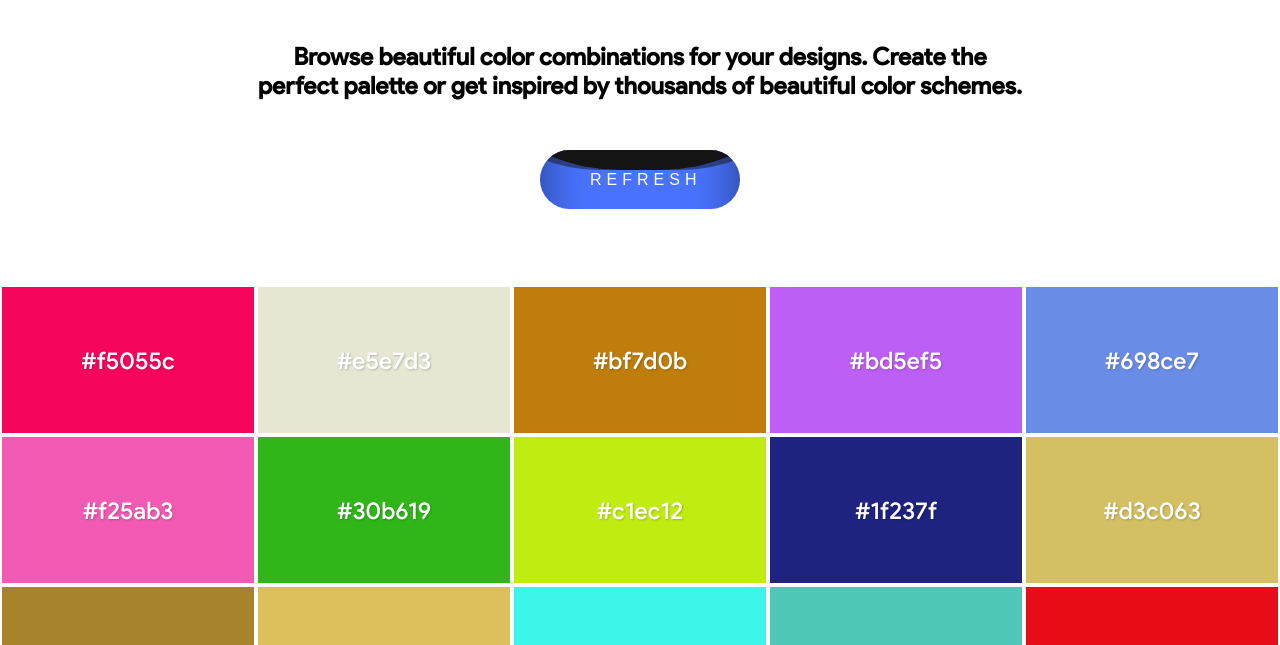
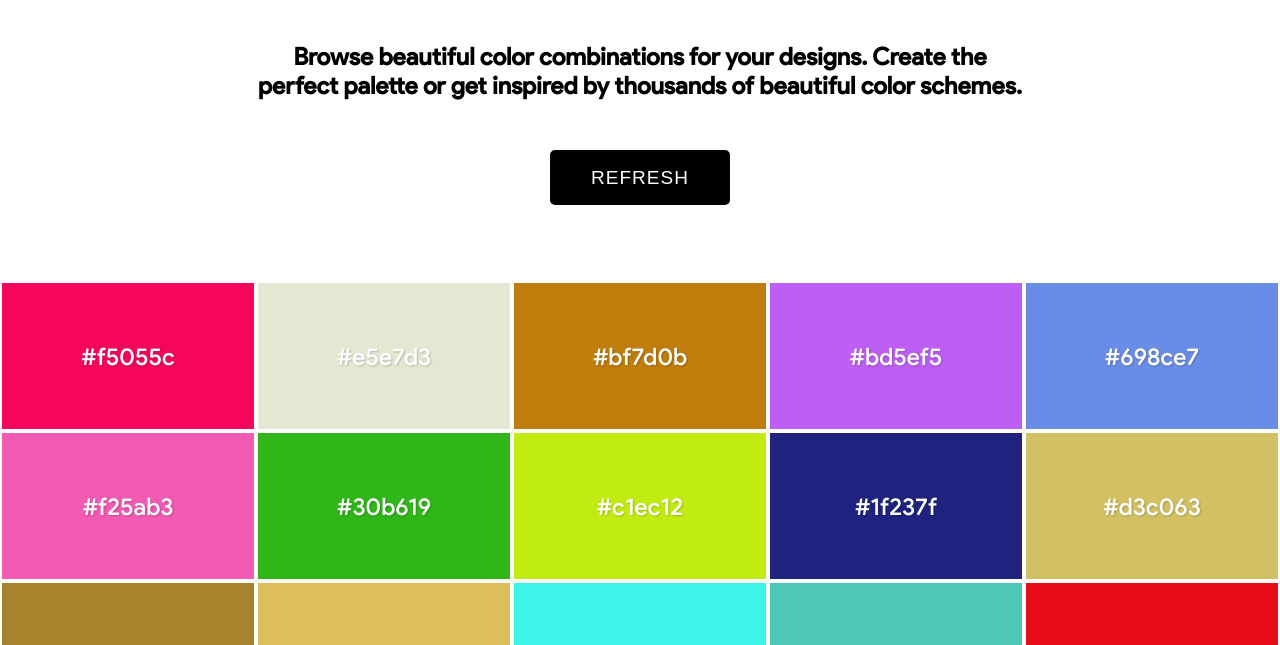
Before and after one commit to neha2513/Color-Palettes, a plain HTML site: page index.html in a window 1280 px wide. Shown: the part 149-794 px from the top of the page. Drawn offline with Linux system fonts and the light colour scheme.

Commit message:
Add files via upload

```diff
--- a/index.html
+++ b/index.html
@@ -33,7 +33,7 @@
 
       <div class="refresh-btn">
         <a href="#" onclick="addColor();">
-          <span>REFRESH</span>
+          <span></span>
           <div class="liquid"></div>
         </a>
       </div>
--- a/style.css
+++ b/style.css
@@ -44,17 +44,6 @@ h4 {
   margin: 0 auto;
   font-size: 1.5rem;
 }
-
-a {
-  position: relative;
-  padding: 20px 50px;
-  display: block;
-  text-decoration: none;
-  width: 200px;
-  overflow: hidden;
-  border-radius: 40px;
-}
-
 .popup {
   position: fixed;
   top: 50%;
@@ -203,61 +192,49 @@ a {
   text-decoration: underline;
 }
 
-a span {
+a{
   position: relative;
+  display: inline-flex;
+  width: 180px;
+  height: 55px;
+  margin: 0 15px;
+  perspective: 1000px;
+}
+a span{
+  font-size: 19px;
+  letter-spacing: 1px;
+  transform-style: preserve-3d;
+  transform: translateZ(-25px);
+  transition: transform .25s;
+  font-family: 'Montserrat', sans-serif;
+
+}
+a span:before,
+a span:after{
+  position: absolute;
+  content: "REFRESH";
+  height: 55px;
+  width: 180px;
+  display: flex;
+  align-items: center;
+  justify-content: center;
+  border: 5px solid black;
+  box-sizing: border-box;
+  border-radius: 5px;
+}
+a span:before{
   color: #fff;
-  font-family: Arial;
-  letter-spacing: 5px;
-  z-index: 10;
+  background: #000;
+  transform: rotateY(0deg) translateZ(25px);
+}
+a span:after{
+  color: #000;
+  transform: rotateX(90deg) translateZ(25px);
+}
+a span:hover{
+  transform: translateZ(-25px) rotateX(-90deg);
 }
 
-a .liquid {
-  position: absolute;
-  top: -80px;
-  left: 0;
-  width: 200px;
-  height: 200px;
-  background: #4973ff;
-  box-shadow: inset 0 0 50px rgba(0, 0, 0, 0.5);
-  transition: 0.5s;
-}
-
-a .liquid::after,
-a .liquid::before {
-  content: "";
-  width: 200%;
-  height: 200%;
-  position: absolute;
-  top: 0;
-  left: 50%;
-  transform: translate(-50%, -75%);
-  /* background: #000; */
-}
-
-a .liquid::before {
-  border-radius: 45%;
-  background: rgba(20, 20, 20, 1);
-  animation: animate 5s linear infinite;
-}
-
-a .liquid::after {
-  border-radius: 40%;
-  background: rgba(20, 20, 20, 0.5);
-  animation: animate 10s linear infinite;
-}
-
-a:hover .liquid {
-  top: -120px;
-}
-
-@keyframes animate {
-  0% {
-    transform: translate(-50%, -75%) rotate(0deg);
-  }
-  100% {
-    transform: translate(-50%, -75%) rotate(360deg);
-  }
-}
 
 .container {
   width: 100%;
```
